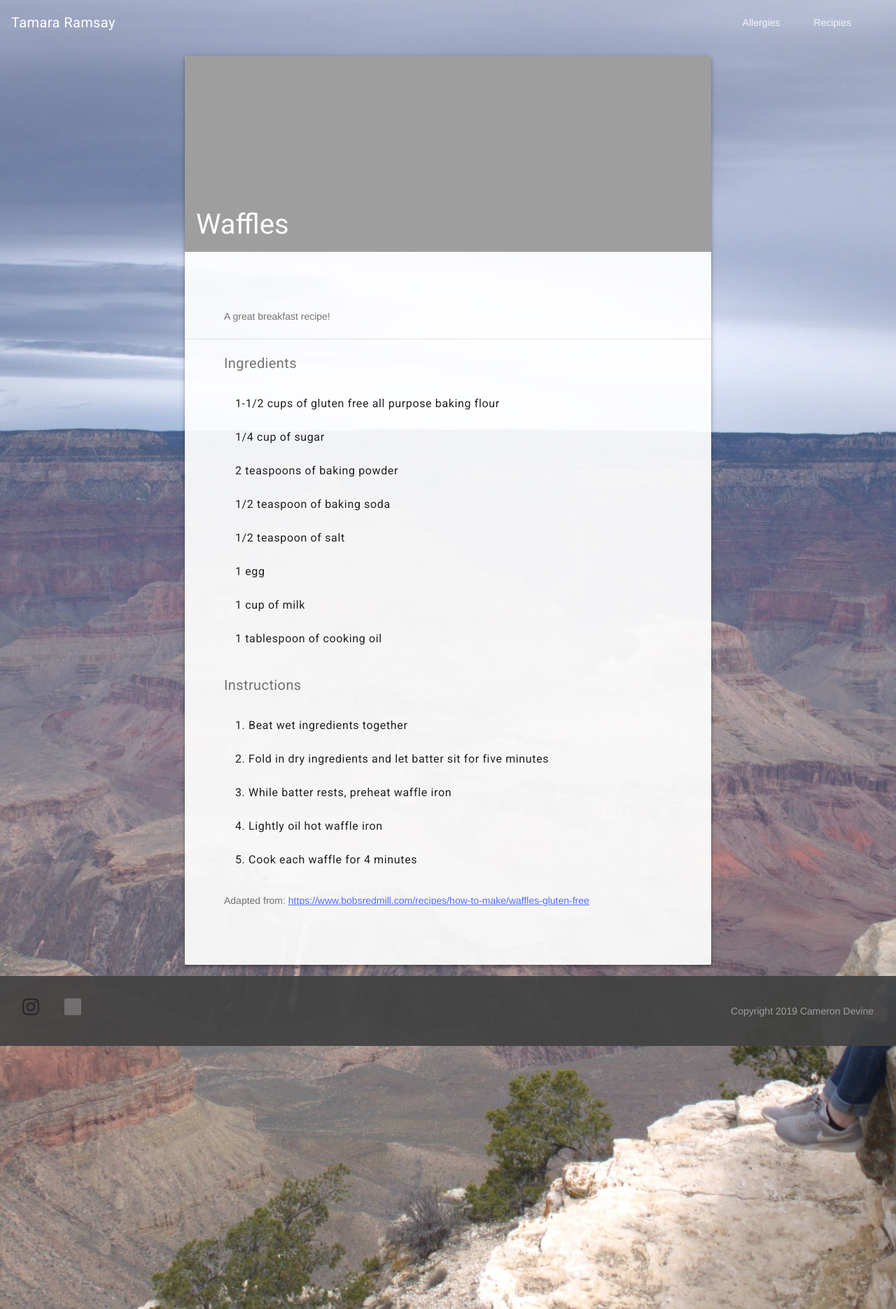
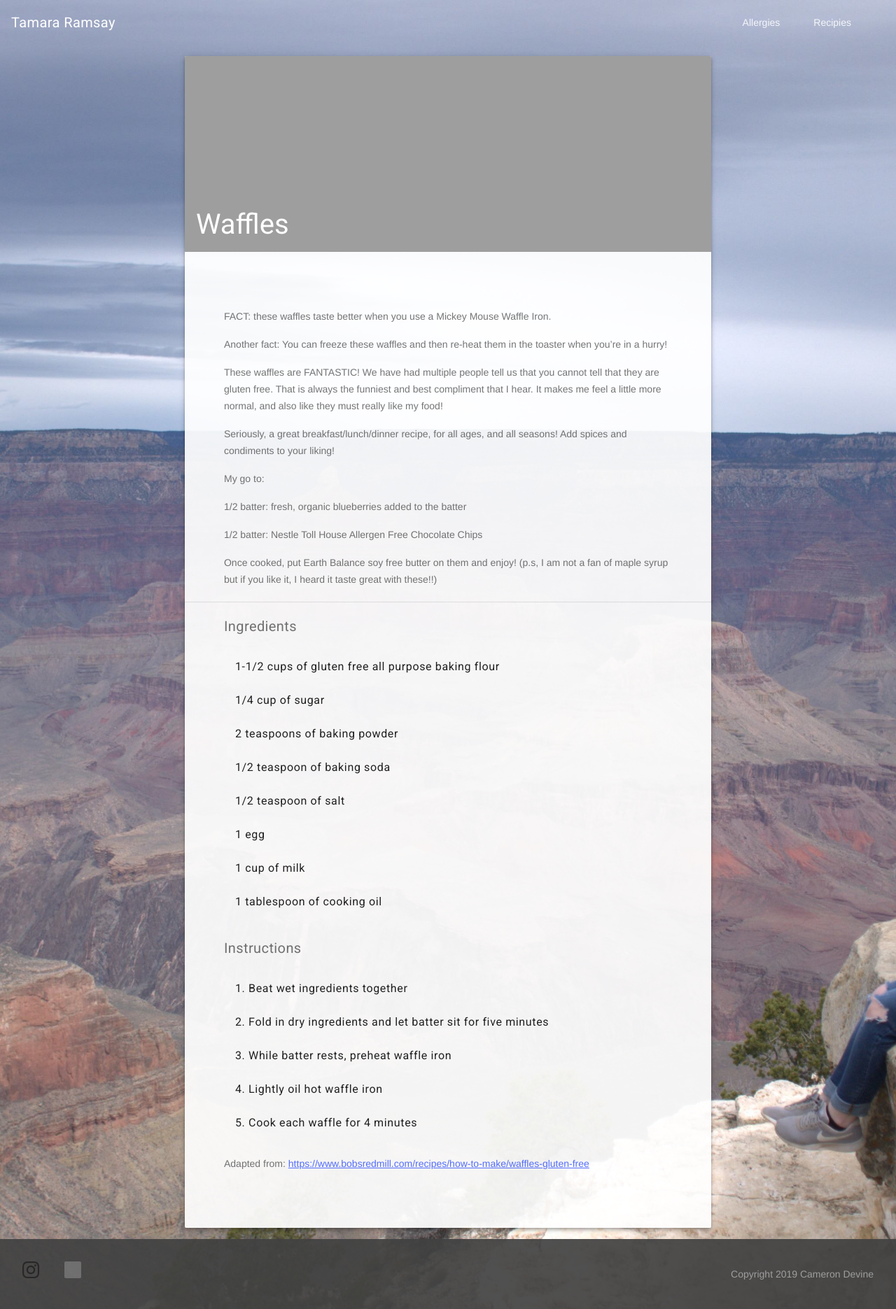
Before and after one commit to CameronDevine/tamara-website, a Jekyll site: the page built from _posts/2019-06-02-waffles.md, in a window 1280 px wide. Shown: the whole page at 70% size. Built offline with Jekyll 4.4.1, drawn with Linux system fonts in a browser that asks for light colours; grey boxes are pictures that could not be loaded.

Commit message:
Update from Forestry.io Tamara Ramsay updated _posts/2019-06-02-waffles.md

```diff
--- a/_posts/2019-06-02-waffles.md
+++ b/_posts/2019-06-02-waffles.md
@@ -22,4 +22,18 @@ instructions:
 - Cook each waffle for 4 minutes
 
 ---
-A great breakfast recipe!
+FACT: these waffles taste better when you use a Mickey Mouse Waffle Iron.
+
+Another fact: You can freeze these waffles and then re-heat them in the toaster when you're in a hurry!
+
+These waffles are FANTASTIC! We have had multiple people tell us that you cannot tell that they are gluten free. That is always the funniest and best compliment that I hear. It makes me feel a little more normal, and also like they must really like my food!
+
+Seriously, a great breakfast/lunch/dinner recipe, for all ages, and all seasons! Add spices and condiments to your liking!
+
+My go to:
+
+1/2 batter: fresh, organic blueberries added to the batter
+
+1/2 batter: Nestle Toll House Allergen Free Chocolate Chips
+
+Once cooked, put Earth Balance soy free butter on them and enjoy! (p.s, I am not a fan of maple syrup but if you like it, I heard it taste great with these!!)
```
Also changed, not shown: other parts of _posts/2019-06-02-waffles.md (+1 -1 lines), .forestry/front_matter/templates/recipe.yml.
